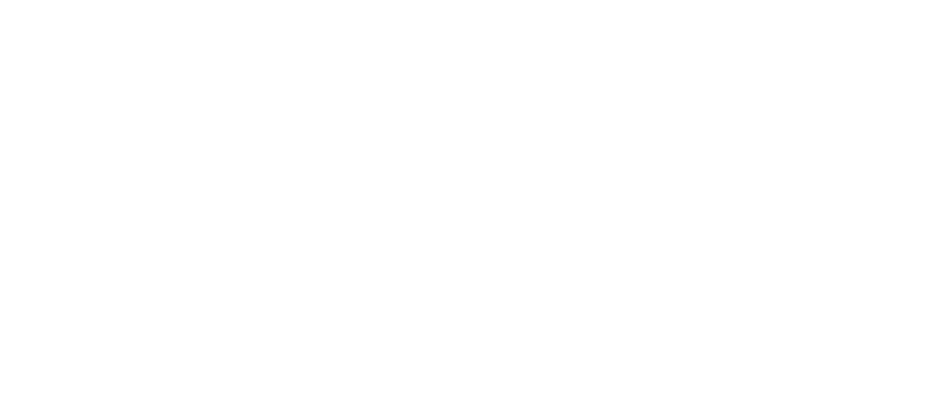
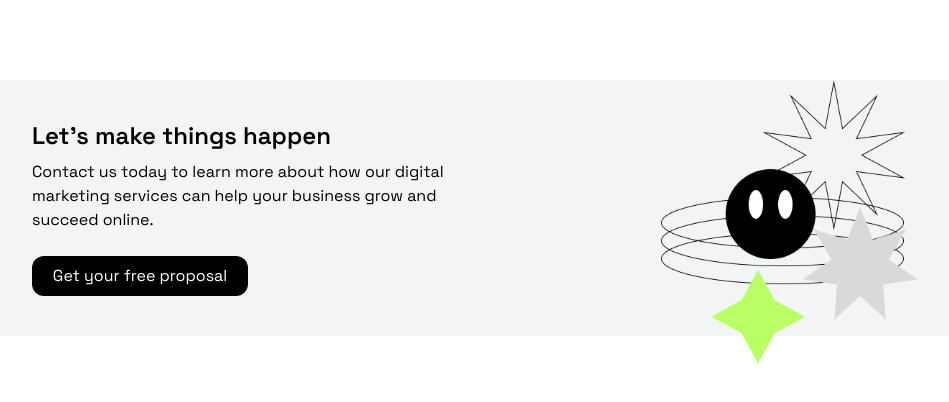
Before and after one commit to FahadBinQaiser/Positivus, a React (Vite) app: page / in a window 1280 px wide. Shown: the top 402 px of the page, without its empty margins (136-1085 px from the left). Built offline with nearby package versions, Linux system fonts and the light colour scheme.

Commit message:
Cta section Done

```diff
--- a/index.html
+++ b/index.html
@@ -4,6 +4,9 @@
     <meta charset="UTF-8" />
     <meta name="viewport" content="width=device-width, initial-scale=1.0" />
     <title>Zia_Demo</title>
+    <link rel="preconnect" href="https://fonts.googleapis.com">
+    <link rel="preconnect" href="https://fonts.gstatic.com" crossorigin>
+    <link href="https://fonts.googleapis.com/css2?family=Space+Grotesk:wght@300..700&display=swap" rel="stylesheet">
   </head>
   <body>
     <div id="root"></div>
--- a/src/App.jsx
+++ b/src/App.jsx
@@ -1,10 +1,11 @@
 import './App.css'
+import Cta from './cta/cta'
 
 function App() {
 
   return (
     <>
-
+      <Cta/>
     </>
   )
 }
--- /dev/null
+++ b/src/cta/cta.jsx
@@ -0,0 +1,20 @@
+const Cta = () => {
+    return(
+        <>
+           <div className="max-w-5xl font-['Space_Grotesk'] mt-20 h-64 bg-gray-100 rounded-xl flex justify-between flex-col mx-6 sm:mx-auto sm:flex-row ">
+                <div className="leftSide space-y-2 flex flex-col justify-center items-start p-10">
+                    <h1 className="font-semibold text-2xl">Let's make things happen</h1>
+                    <p className="text-balance">Contact us today to learn more about how our digital marketing services can help your business grow and <br /> succeed online.</p>
+
+                    <button className="bg-black w-full sm:w-54 rounded-xl text-white px-4 py-2 mt-4 hover:bg-gray-800 cursor-pointer transition duration-300 ease-in-out">
+                        Get your free proposal
+                    </button>
+                </div>
+                <div className="rightSide hidden sm:block ">
+                    <img src="src/assets/Illustration.png" alt="illustration" className="w-full" />
+                </div>
+            </div>
+        </>
+    )
+}
+export default Cta;
```
Also changed, not shown: src/assets/Illustration.png.
